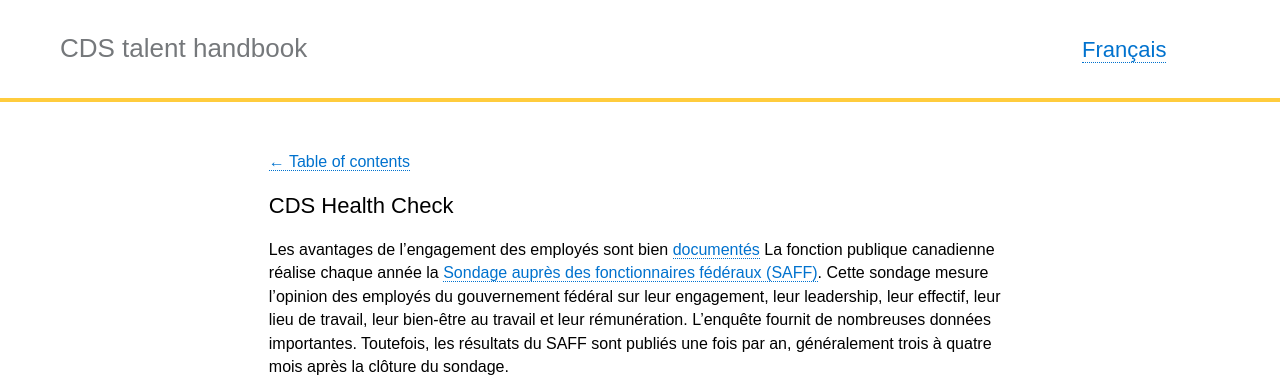
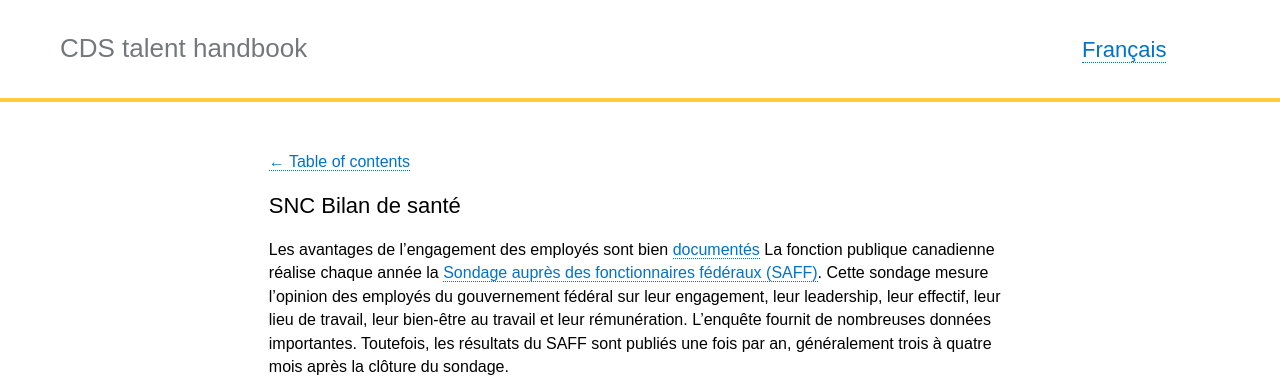
Before and after one commit to cds-snc/talent, a Jekyll site: the page built from _pages/fr/des modèles/bilandesante.md, in a window 1280 px wide. Shown: the top 387 px of the page. Built offline with Jekyll 4.4.1, drawn with Linux system fonts in a browser that asks for light colours.

Commit message:
updating french title

```diff
--- a/_pages/fr/des modèles/bilandesante.md
+++ b/_pages/fr/des modèles/bilandesante.md
@@ -1,6 +1,6 @@
 ---
 layout: page
-title:  "CDS Health Check"
+title:  "SNC Bilan de santé"
 lang: en
 category: "Templates"
 permalink: "/health_check-fr/"
```
